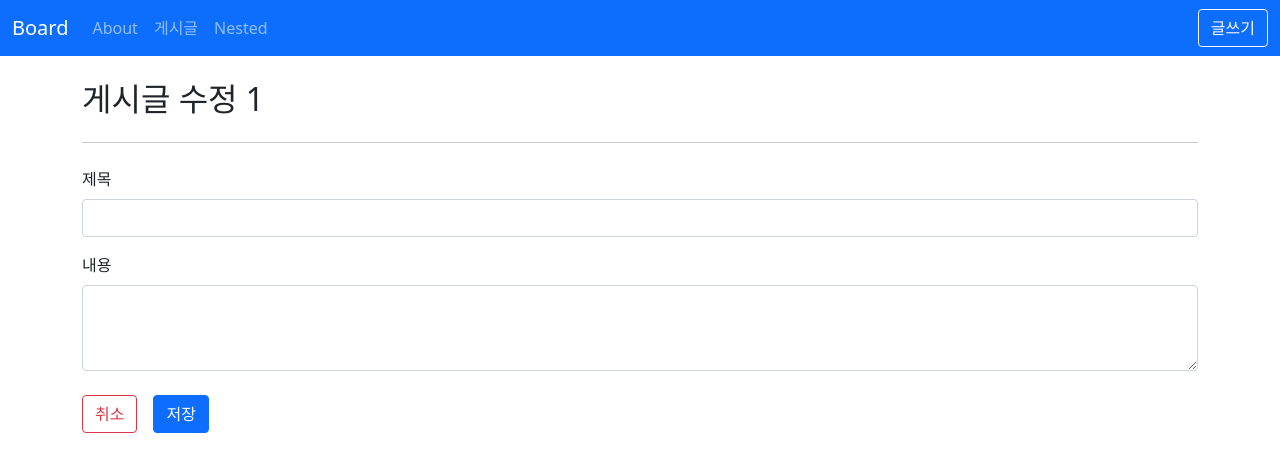
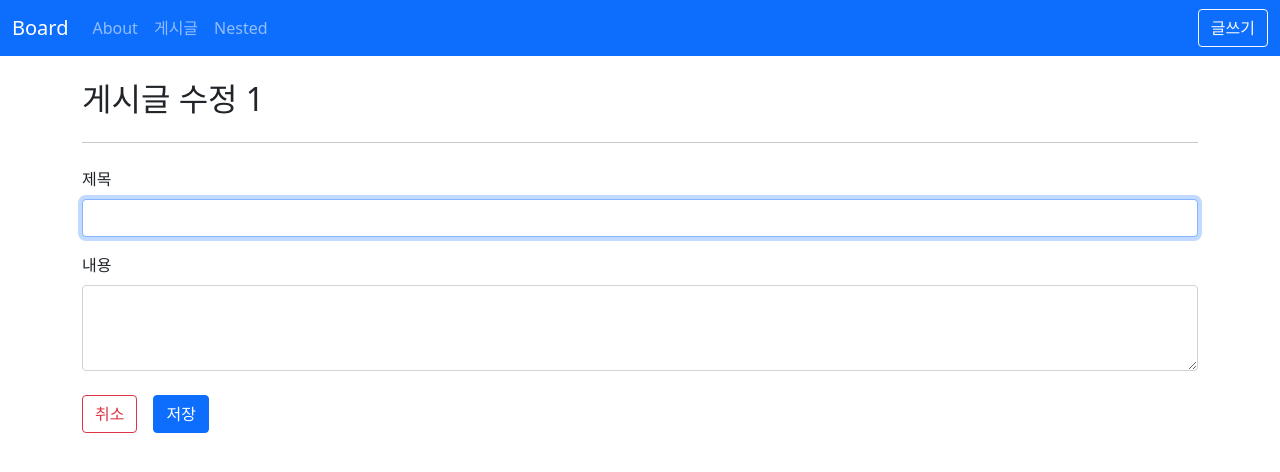
Before and after one commit to juhyeon1114/vue3-board, a Vue app: page /posts/1/edit in a window 1280 px wide. Shown: the top 472 px of the page. Built offline with nearby package versions, Linux system fonts and the light colour scheme; no server answers.

Commit message:
Directives

```diff
--- a/src/components/posts/PostForm.vue
+++ b/src/components/posts/PostForm.vue
@@ -3,6 +3,8 @@
     <div class="mb-3">
       <label for="title" class="form-label">제목</label>
       <input
+        v-focus
+        v-color="'blue'"
         type="text"
         class="form-control"
         :value="title"
@@ -26,6 +28,12 @@
 </template>
 
 <script setup>
+// const vFocus = {
+//   mounted: el => {
+//     el.focus();
+//   },
+// };
+
 defineProps({
   title: String,
   contents: String,
--- /dev/null
+++ b/src/directives/color.js
@@ -0,0 +1,5 @@
+function color(el, binding) {
+  el.style.color = binding.value;
+}
+
+export default color;
--- /dev/null
+++ b/src/directives/focus.js
@@ -0,0 +1,24 @@
+export default {
+  mounted: el => {
+    el.focus();
+  },
+};
+
+/**
+ * directive 도 컴포넌트와 마찬가지로 아래의 Hook들을 제공
+ * created(el, binding, vnode, prevVnode) {}
+ * boforeMount() {}
+ * mounted() {}
+ * beforeUpdate() {}
+ * updated() {}
+ * beforeUnmount() {}
+ * unmounted() {}
+ */
+
+/**
+ * created의 각 매개변수들
+ * el : 바인딩된 DOM
+ * binding : value, oldValue, arg, modifiers, instance, dir 포함
+ * vnode : 바다인딩된 vnode
+ * prevNode : 이전 렌더링에서 바인딩된 vnode. beforeUpdate, updated에서만 사용할 수 있다.
+ */
--- a/src/main.js
+++ b/src/main.js
@@ -7,11 +7,12 @@ import objPlugins from '@/plugins/obj';
 import funcPlugins from '@/plugins/func';
 import Person from '@/plugins/person';
 import GlobalComponents from './plugins/global-components';
-
+import GlobalDirectives from './plugins/global-directives';
 import 'bootstrap/dist/js/bootstrap.js';
 
 const app = createApp(App);
 app.use(GlobalComponents);
+app.use(GlobalDirectives);
 app.use(router);
 app.use(objPlugins, { hi: 'hello' });
 app.use(funcPlugins);
--- /dev/null
+++ b/src/plugins/global-directives.js
@@ -0,0 +1,9 @@
+import Focus from '@/directives/focus';
+import Color from '@/directives/color';
+
+export default {
+  install(app) {
+    app.directive('focus', Focus);
+    app.directive('color', Color);
+  },
+};
--- a/src/views/posts/PostListView.vue
+++ b/src/views/posts/PostListView.vue
@@ -45,7 +45,7 @@
 </template>
 
 <script setup>
-import PostPagination from '@/components/PostPagination.vue';
+import PostPagination from '@/components/posts/PostPagination.vue';
 import PostItem from '@/components/posts/PostItem.vue';
 import { getPosts } from '@/api/posts';
 import { ref, watchEffect } from 'vue';
```
Also changed, not shown: src/components/posts/PostPagination.vue (renamed from src/components/PostPagination.vue).
